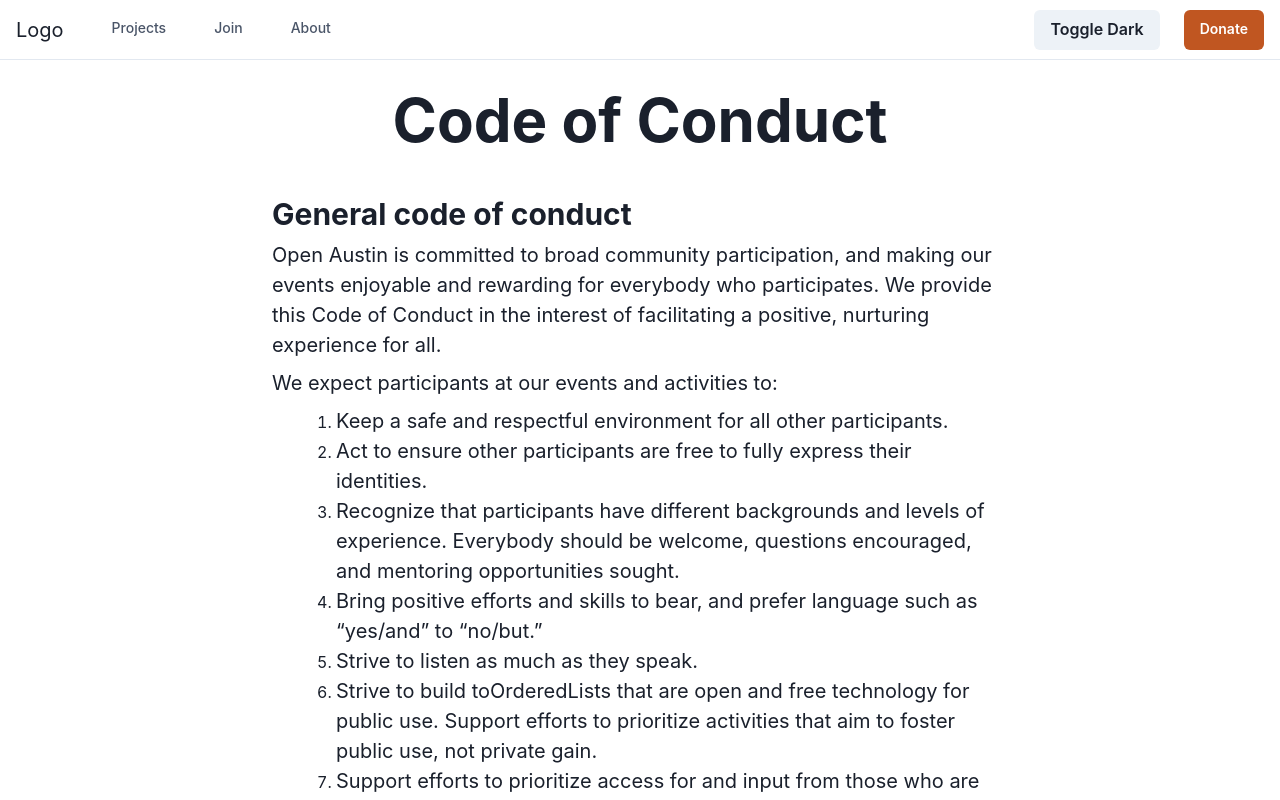
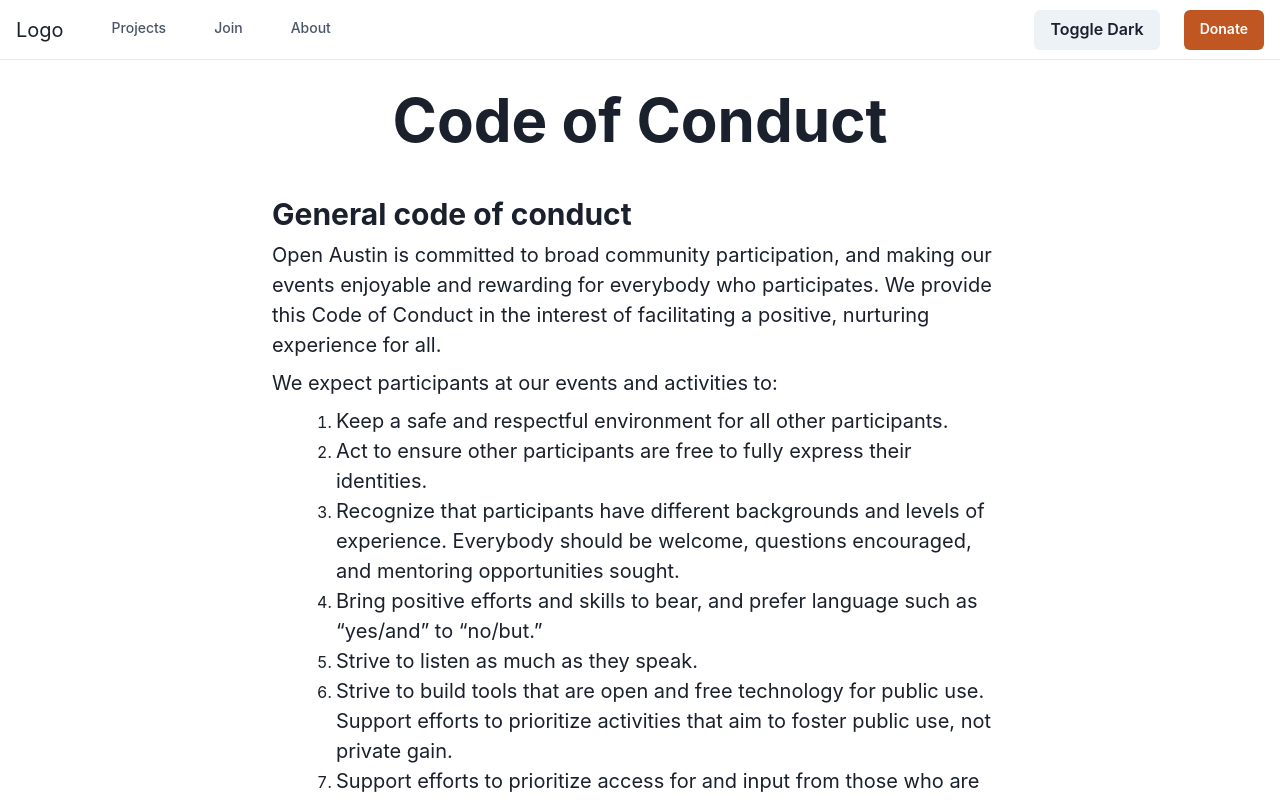
Before and after one commit to open-austin/website-v2, a Next.js app: page /coc in a window 1280 px wide. Shown: the top 800 px of the page. Built offline with nearby package versions, Linux system fonts and the light colour scheme.

Commit message:
fix typo

```diff
--- a/pages/coc.tsx
+++ b/pages/coc.tsx
@@ -45,9 +45,9 @@ export default function CodeOfConduct() {
           </ListItem>
           <ListItem>Strive to listen as much as they speak.</ListItem>
           <ListItem>
-            Strive to build toOrderedLists that are open and free technology for
-            public use. Support efforts to prioritize activities that aim to
-            foster public use, not private gain.
+            Strive to build tools that are open and free technology for public
+            use. Support efforts to prioritize activities that aim to foster
+            public use, not private gain.
           </ListItem>
           <ListItem>
             Support efforts to prioritize access for and input from those who
```
